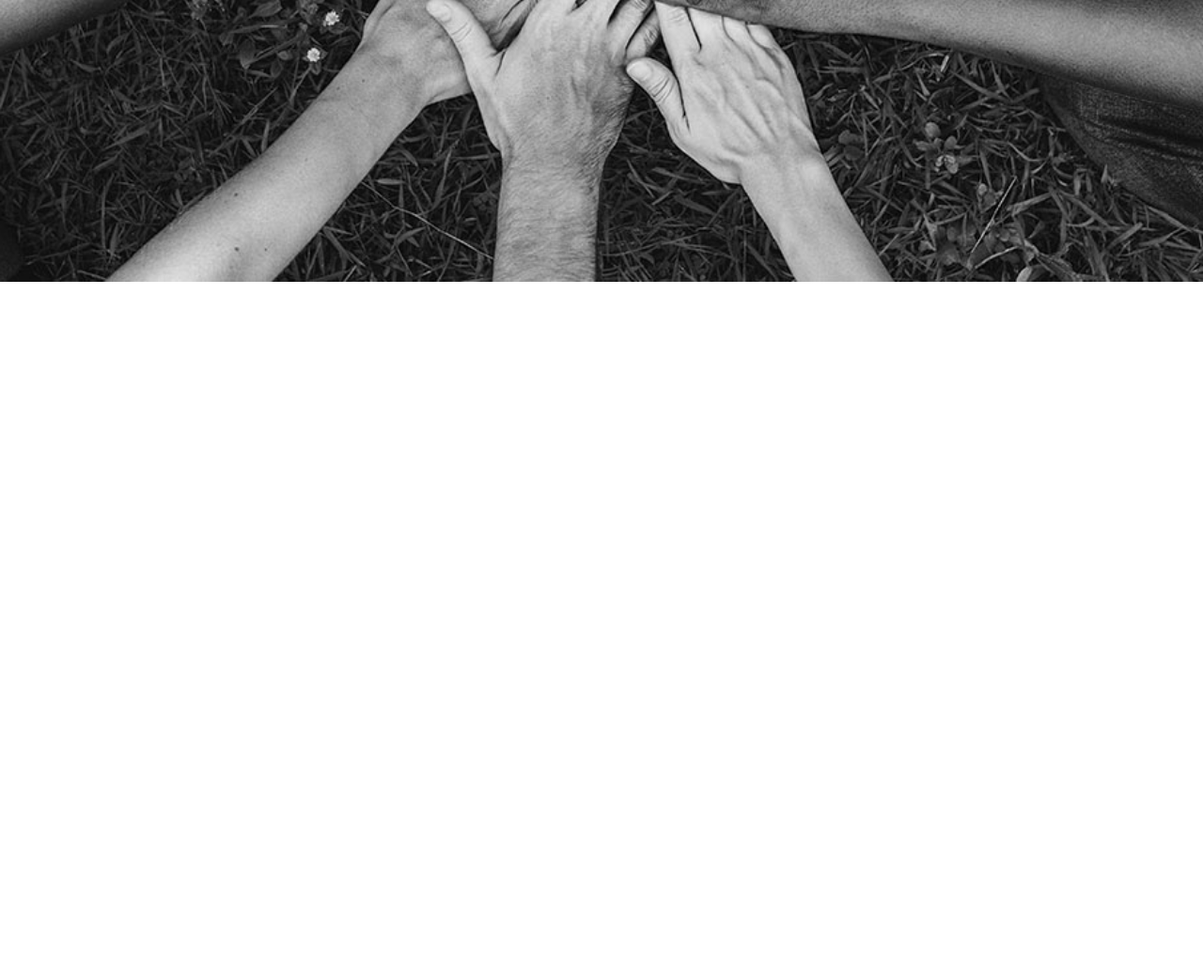
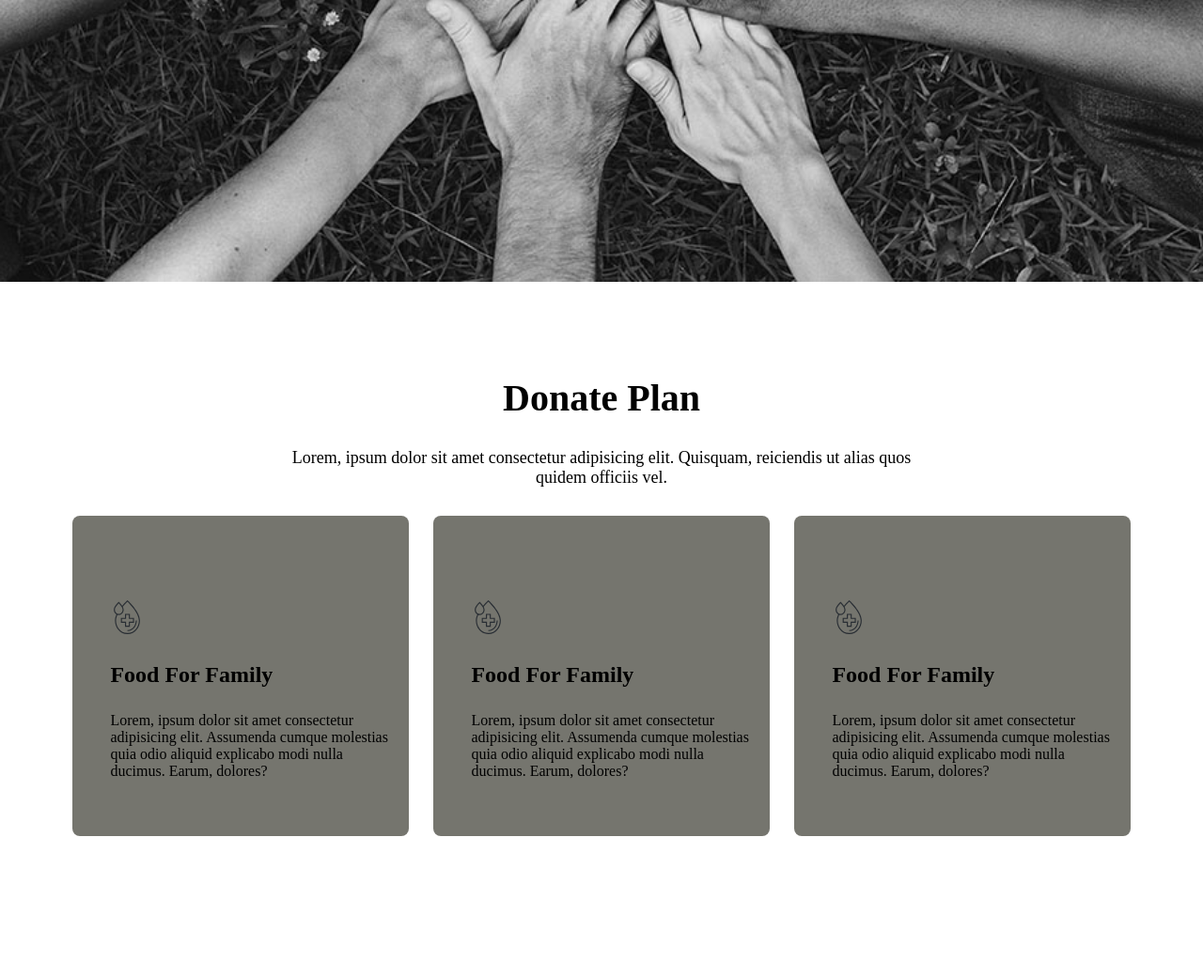
Before and after one commit to badhon-dalbot/donate-today, a plain HTML site: page index.html in a window 1280 px wide. Shown: the part 500-1540 px from the top of the page at 94% size. Before the commit the page ends 800 px from the top, so only its background shows below. Drawn offline with Linux system fonts and the light colour scheme.

Commit message:
donate plan section

```diff
--- a/index.html
+++ b/index.html
@@ -15,5 +15,42 @@
         <button class="btn">Donate Now</button>
         </div>
     </section>
+
+    <!-- Donate Plan -->
+    <section id="donate-plan">
+        <div class="text">
+            <h1>Donate Plan</h1>
+            <p>Lorem, ipsum dolor sit amet consectetur adipisicing elit. Quisquam, reiciendis ut alias quos quidem officiis vel.</p>
+        </div>
+        <div class="container">
+            <div class="card">
+                <div class="card-img">
+                    <img src="images/blood.svg" alt="">
+                </div>
+                <div class="card-text">
+                    <h2>Food For Family</h2>
+                    <p>Lorem, ipsum dolor sit amet consectetur adipisicing elit. Assumenda cumque molestias quia odio aliquid explicabo modi nulla ducimus. Earum, dolores?</p>
+                </div>
+            </div>
+            <div class="card">
+                <div class="card-img">
+                    <img src="images/blood.svg" alt="">
+                </div>
+                <div class="card-text">
+                    <h2>Food For Family</h2>
+                    <p>Lorem, ipsum dolor sit amet consectetur adipisicing elit. Assumenda cumque molestias quia odio aliquid explicabo modi nulla ducimus. Earum, dolores?</p>
+                </div>
+            </div>
+            <div class="card">
+                <div class="card-img">
+                    <img src="images/blood.svg" alt="">
+                </div>
+                <div class="card-text">
+                    <h2>Food For Family</h2>
+                    <p>Lorem, ipsum dolor sit amet consectetur adipisicing elit. Assumenda cumque molestias quia odio aliquid explicabo modi nulla ducimus. Earum, dolores?</p>
+                </div>
+            </div>
+        </div>
+    </section>
 </body>
 </html>
--- a/style.css
+++ b/style.css
@@ -33,3 +33,50 @@
     left: 50%;
     transform: translate(-50%, -50%);
 }
+/* donate-plan */
+#donate-plan {
+    height: 80vh;
+}
+.text {
+    width: 70%;
+    margin: auto;
+    text-align: center;
+}
+.text h1 {
+    font-size: 40px;
+    font-weight: 700;
+    margin-top: 100px;
+}
+.text p {
+    font-size: 18px;
+    margin: 30px 100px;
+}
+.container {
+    width: 90%;
+    margin: auto;
+    margin-bottom: 80px;
+    display: flex;
+}
+.card {
+    width: 31%;
+    margin: auto;
+    background-color: #75756e;
+    border-radius: 8px;
+}
+.card-img {
+    width: 10%;
+    margin-top: 20px;
+    padding: 70px 0 0 40px;
+}
+.card-img img {
+    width: 100%;
+}
+.card-text {
+    padding: 0 20px 60px 40px;
+}
+.card-text h2 {
+    margin: 26px 0;
+}
+.card-text p {
+
+}
```
